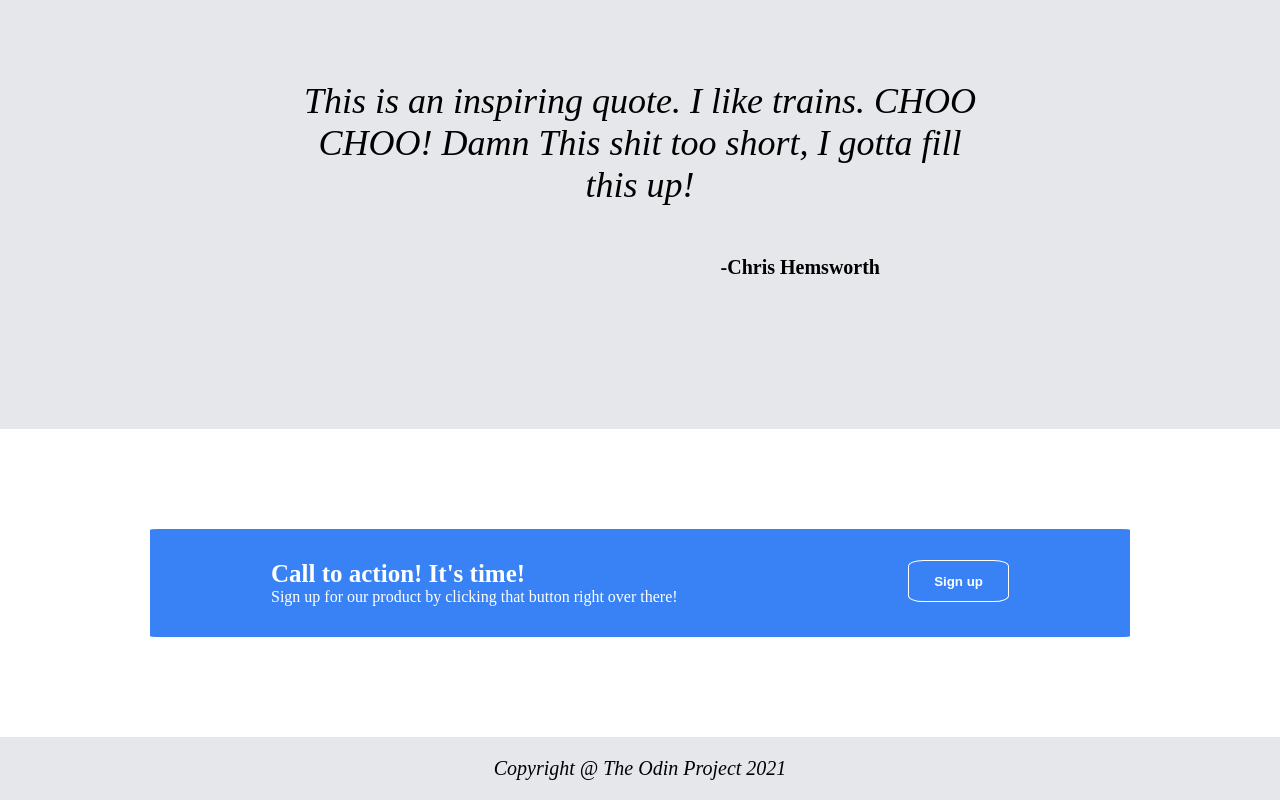
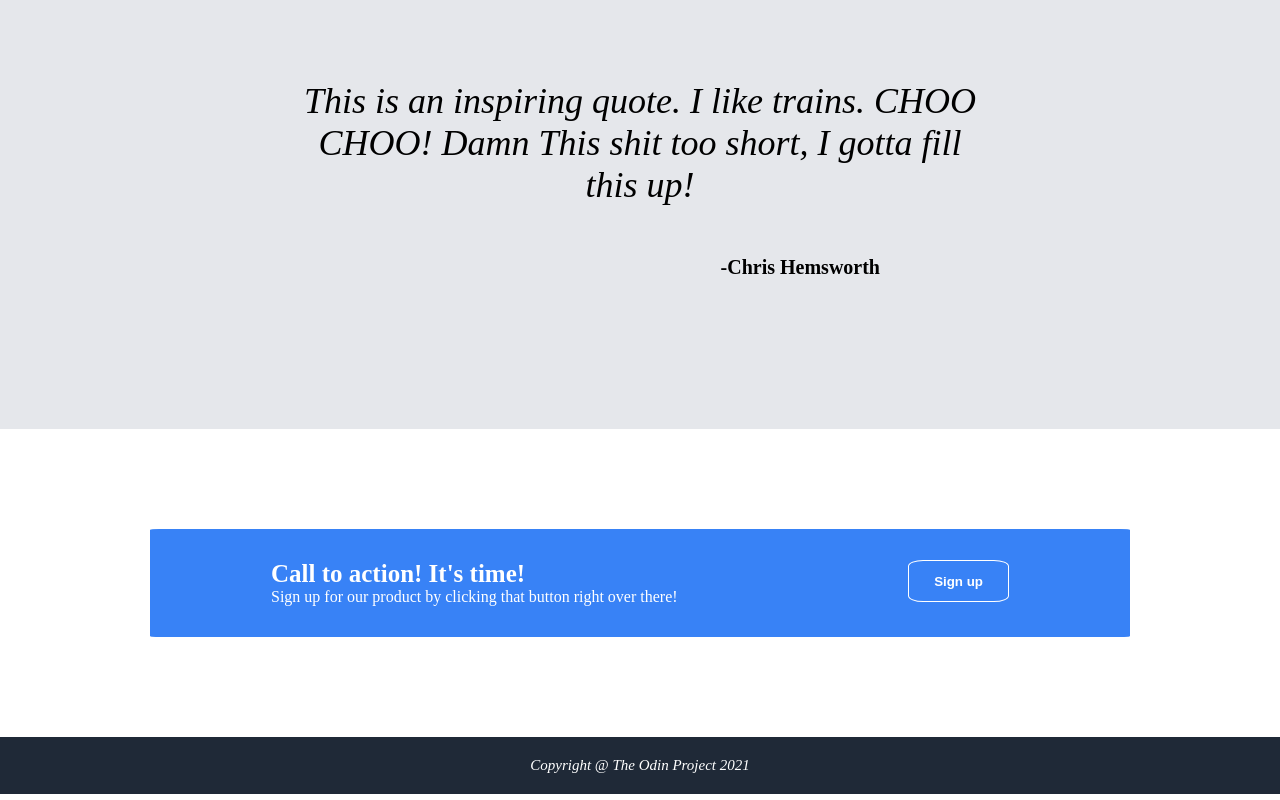
Before and after one commit to JerylChwa/foundations_landingpage, a plain HTML site: page index.html in a window 1280 px wide. Shown: the part 887-1687 px from the top of the page. Drawn offline with Linux system fonts and the light colour scheme.

Commit message:
Styled the footer

```diff
--- a/styles.css
+++ b/styles.css
@@ -159,10 +159,11 @@ ul {
 }
 
 .footer {
-    background-color: #e5e7eb;
+    background-color: #1F2937;
+    color: white;
     padding: 20px;
     text-align: center;
-    font-size: 20px;
+    font-size: 15px;
     font-style: italic;
 
 }
```
